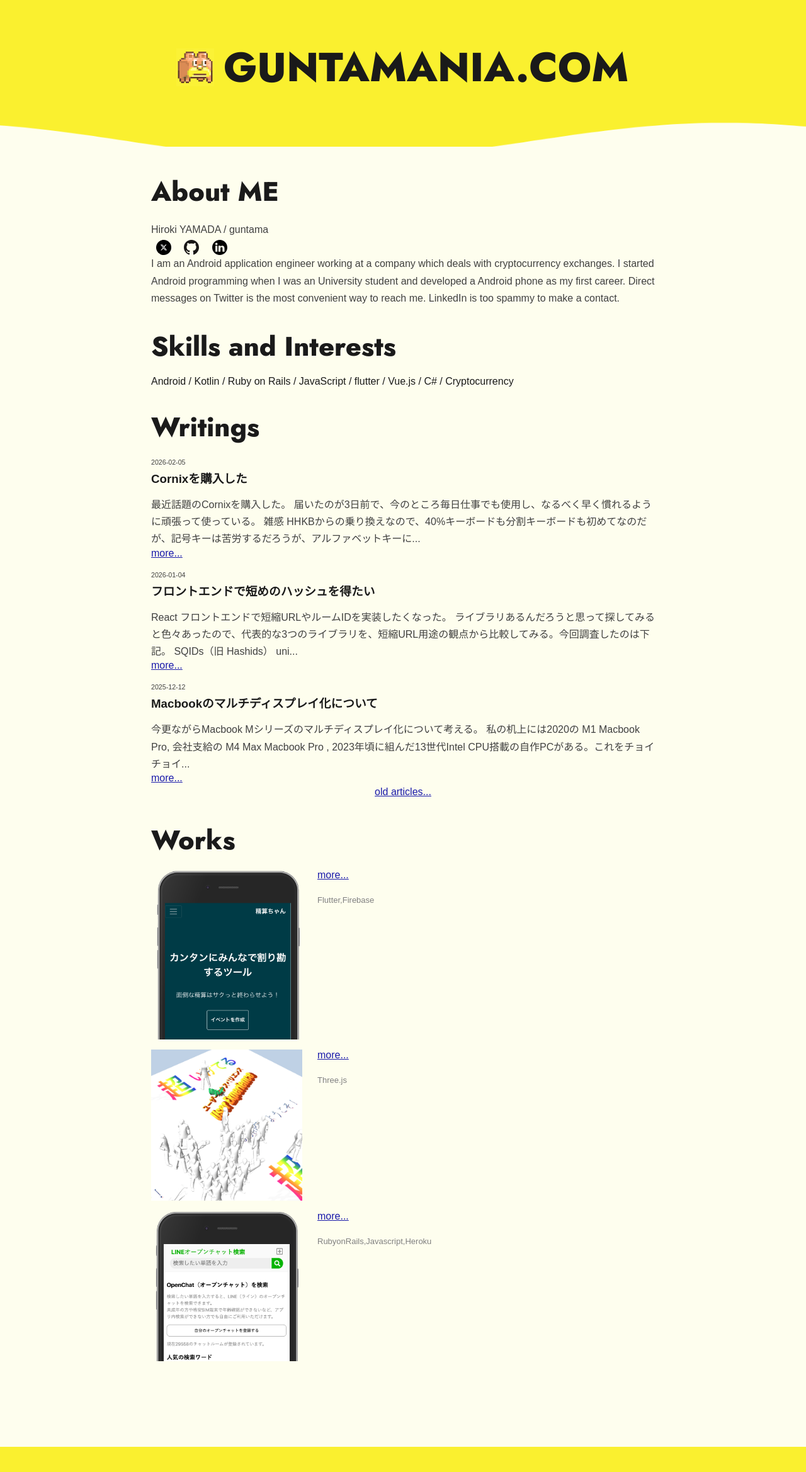
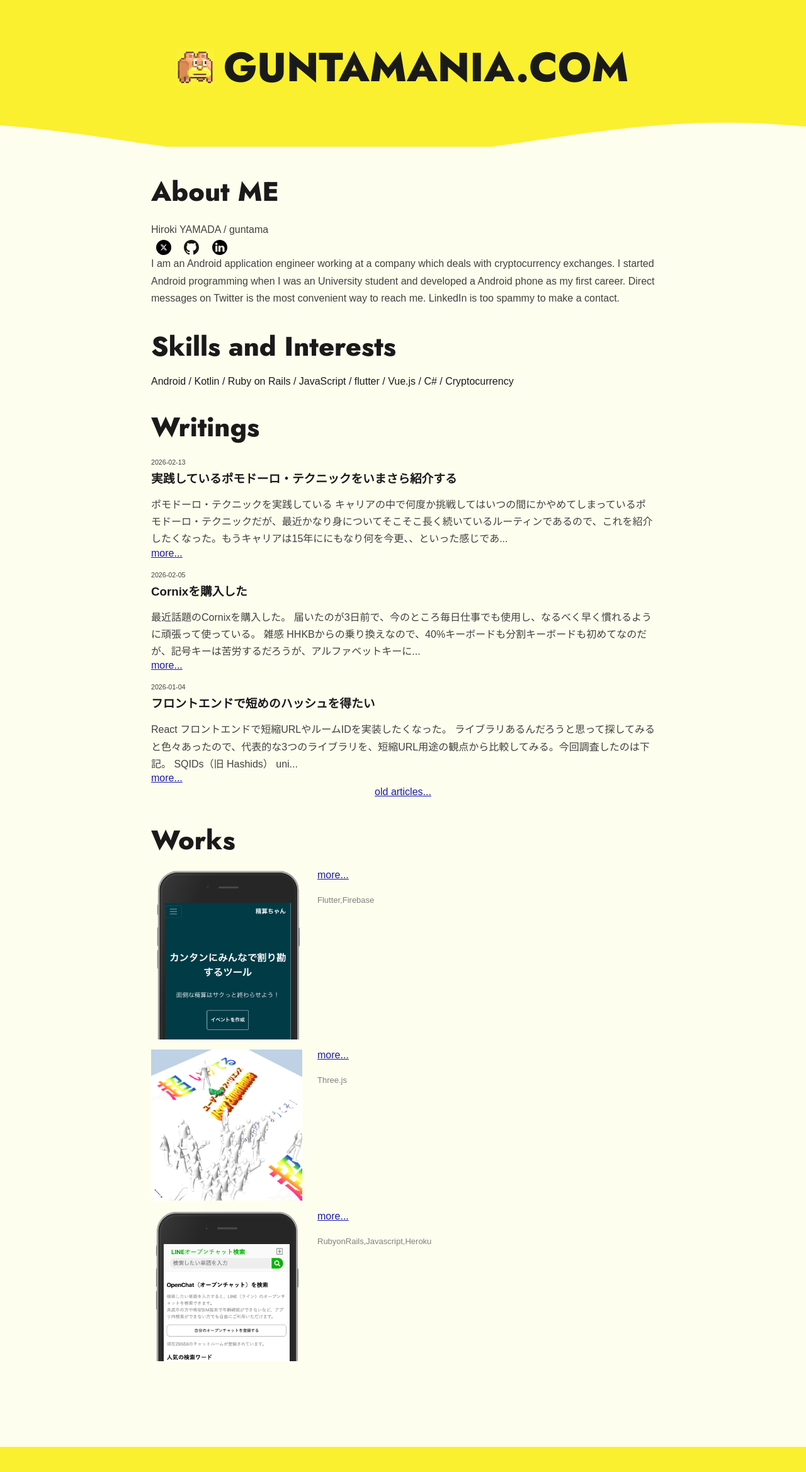
Before and after one commit to guntamania/guntamania.github.io, a Jekyll site: the page built from index.markdown, in a window 1280 px wide. Shown: the whole page at 63% size. Built offline with Jekyll 4.4.1, drawn with Linux system fonts in a browser that asks for light colours; some of the changed lines change nothing that is shown.

Commit message:
2026-02-15 added and update layouts

````diff
--- /dev/null
+++ b/_posts/2026-02-14-pomodoro.md
@@ -0,0 +1,119 @@
+---
+layout: post
+title: 実践しているポモドーロ・テクニックをいまさら紹介する
+date:  2026-02-14 7:20:00 +0900
+categories: blog
+---
+
+
+## ポモドーロ・テクニックを実践している
+
+キャリアの中で何度か挑戦してはいつの間にかやめてしまっているポモドーロ・テクニックだが、最近かなり身についてそこそこ長く続いているルーティンであるので、これを紹介したくなった。もうキャリアは15年ににもなり何を今更、、といった感じであるが、仕事術なんてなんぼあってもええですからね。
+
+## ポモドーロ・テクニックとは
+
+そもそもポモドーロ・テクニックは、1980年代にイタリア人のフランチェスコ・シリロ（Francesco Cirillo）によって考案された時間管理術だ。「ポモドーロ」はイタリア語で「トマト」を意味し、シリロが大学生時代に使っていたトマト型のキッチンタイマーに由来する。当時、勉強中に時間を無駄にしていることに気づいた彼は、キッチンタイマーで時間を区切ることで集中力を高める方法を編み出した。この手法は2009年に著書『The Pomodoro Technique』として出版され、世界中に広まった[^1]。
+
+このテクニックの最大の長所はそのシンプルさにある。25分間の作業と5分間の休憩を1セット（＝1ポモドーロ）とし、これを繰り返すだけだ。キッチンタイマーさえあればすぐに実践できてしまう（もっとも今は専用アプリや専用タイマーも数多くあるが[^10]。4ポモドーロ（約2時間）ごとに15〜30分の長い休憩を取る。[^1]。
+
+[^1]: [ポモドーロ・テクニック - Wikipedia](https://ja.wikipedia.org/wiki/%E3%83%9D%E3%83%A2%E3%83%89%E3%83%BC%E3%83%AD%E3%83%BB%E3%83%86%E3%82%AF%E3%83%8B%E3%83%83%E3%82%AF)
+[^10]: 私が使用しているのは [Goodtime](https://play.google.com/store/apps/details?id=com.apps.adrcotfas.goodtime&pcampaignid=web_share), [こういったハードウェア](https://amzn.asia/d/02U2EeBz) もあるようだ
+
+## 一般的なメリットと私見
+
+### メリット
+
+ポモドーロ・テクニックの代表的なメリットは、**作業への取りかかりやすさ**だ。なかなか作業に集中できないという経験は誰にでもある。これを乗り越えるには「とにかくまず作業を始める」ことが有効だとされる。いわゆる「作業興奮」で、まるで慣性の法則のように、一度動き出せば勢いがつく脳の仕組みを利用するのだ。しかし当然、その第一歩がなかなか踏み出せないから集中できないのである。ポモドーロ・テクニックはこの第一歩を「まずは25分間だけ集中しよう」というハードルの低さに置き換えてくれる。マラソンのときに「次の電柱までとりあえず走ろう」と考えるのとよく似ている。25分終われば休憩すればいい。そう思えるからこそ、とりかかれるのだ。
+
+加えて、時間を区切ることで**タスクにどれくらいの時間がかかるか自覚できる**ようになる。ポモドーロを重ねるうちに自分の作業速度を把握でき、見積もりの精度が上がっていく[^2]。
+
+また、集中中は外部からの割り込み（メールや電話）と内部の誘惑（SNSを見たい衝動など）の両方に対処しやすくなる。シリロは特に「内的要因」への対処として、25分という短い目標設定の効果を強調している[^2]。
+
+[^2]: [生産性がグングン上がる！「ポモドーロ・テクニック」って知ってる？ - リクナビNEXTジャーナル](https://next.rikunabi.com/journal/20161026_m1/)
+
+
+### 私見
+
+私はオリジナルのペースどおり、25分の作業と5分の休憩を繰り返していて下記のようなメリットを感じている
+
+**時間割ベースで休憩が入る。** 通常のワークフローでは、タスクが終わったら一呼吸入れたくなる。しかしこれだと、タスク完了の満足感に浸ってしまい、次のタスクに取りかかるまでにダラダラと時間を使いがちだ。一方で時間で区切ると、タスクの途中で休憩が入る。これは一見デメリットに感じるが、むしろ時間で区切るほうがタスク間の無秩序な休憩を防ぎ、次のタスクへのコンテキストスイッチを軽くしてくれる。
+
+**ポモドーロごとにメッセージ確認する習慣がつく。** 集中しているとメッセージ確認はついつい怠りがちだ。フロー状態を必要とする各種作業と常に割り込まれるメッセージアプリは極めて相性が悪いためだ。集中時間開始時にメッセージ確認する習慣を身につけることで、できるだけコミュニケーションを怠らないようにすることができる。
+
+**細かいスプリントで自分のベロシティを測れる。** ポモドーロごとに自分の作業を振り返ることができる。自分がやっている作業が本当に今やるべきなのか、そのやり方しかないのかを確認できる。よくあることだが、ミーティングの参加案内メッセージを書いていると25分まるまる使ってたなんてこともある。こういうかけた時間と成果が比例しないものはとっとと終わらせるべきなのだ。
+
+## 反論：フロー状態の中断
+
+一方で、25分で強制的に区切ることへの批判も根強い。特にプログラミングの文脈で指摘されるのが、**フロー状態（深い集中状態）への悪影響**だ。
+
+プログラマーがコードの全体像を頭に読み込み、変数のスコープやスタックトレースを把握するには10〜20分のウォームアップが必要とされる。25分のポモドーロでは、ようやくフローに入りかけたところでタイマーが鳴り、5分の休憩で頭の中のコンテキストが消えてしまう。次のポモドーロの最初の5〜10分は、前回の状態を思い出すだけで終わってしまう。実質的な作業時間は大幅に減ってしまうのだ[^3]。
+
+Redditのr/productivityやr/programmingでも、この問題はたびたび議論されている。「25分のタイマーが鳴るたびにマネージャーに割り込まれるのと同じだ」「タスク切り替えには23分のリカバリ時間がかかるという研究もある。5分の休憩のために23分を失うのは割に合わない」といった声がある[^4][^5]。
+
+こうした批判から、50分作業／10分休憩や、90分作業／20分休憩といったより長いサイクルを採用する人もいる。フローに入ったら時計を無視して自然な切れ目で休憩を取る「Flowtime Technique」という代替手法も生まれている[^6]。
+
+[^3]: [The Pomodoro Technique for Coders - Super Productivity](https://super-productivity.com/blog/pomodoro-technique-for-coders/)
+[^4]: [Pomodoro vs. Time Blocking: The Definitive Reddit Verdict](https://analogandalgorithm.com/pomodoro-vs-time-blocking-the-definitive-reddit-verdict/)
+[^5]: [Ask HN: Is pomodoro technique effective for programmers? - Hacker News](https://news.ycombinator.com/item?id=12387106)
+[^6]: [How to use the Flowtime Technique - Zapier](https://zapier.com/blog/flowtime-technique/)
+
+## それでも25分でいいのか
+
+上記のデメリットは確かにあり、25分はやや短いのではないかという反論は確かにある。しかし私がそれでも25分を守っているのには下記のような理由がある。
+
+**最初の一歩が軽い**
+25分の作業時間というのは極めて短くあっという間に終わる。これを経験的に知っているからこそ最初の一歩を軽く踏み出せることができる。これを90分作業にしてしまうとなかなか踏み出せなくなってしまう。何もしていない状態からの90分はとてつもなく心理的な負荷が大きいのだ。
+
+**会議・ミーティングとの相性**
+我々は一人で仕事しているのではなく、チーム内あるいはチーム外とのやりとりは不可欠である。そのため一時間ごとにミーティングが入ることも少なくない。このとき、90分間の連続した作業時間はなかなかとれないものである。25分であれば会議の合間にとりあえず1単位、あるいは一時間あれば2単位とることができる。この取り回しの良さがオリジナルのポモドーロ・テクニックの良いところである
+
+**コミュニケーションのリードタイム**
+各種コミュニケーションツールの確認ペースとしてもちょうどいいと感じる。非同期のメッセージングであっても30分以内のレスポンスはチームワークでは重要だ。よくプログラマの仕事術で「通知は切れ」「なるべくメッセージ確認の頻度を減らせ」[^7] といったものがあるが、この考え方は古く、Brilliant Jerk [^8] になりかねない。連絡の即レスは現代の信用を積み上げるのに最も効率的な方法の一つだ[^9]。
+
+[^7]: [メールは「即レス」しないほうがい - DIAMOND online](https://diamond.jp/articles/-/157316)
+[^8]: [ブリリアント・ジャーク - Wikipedia](https://ja.wikipedia.org/wiki/%E3%83%96%E3%83%AA%E3%83%AA%E3%82%A2%E3%83%B3%E3%83%88%E3%83%BB%E3%82%B8%E3%83%A3%E3%83%BC%E3%82%AF)
+[^9]: [高単価のフリーランス案件で仕事するときに意識していたこと](https://note.com/katsumanarisawa/n/n52910f74377a)
+
+## 実践
+
+ポモドーロ・テクニックはGTD（Getting Things Done）とも相性がいい。GTDは平たく言えばTodoリストの実践だ。
+
+ポモドーロ・テクニックで重要なのはTodoリストを絶やさないことだ。ポモドーロ中の25分間はTodoリストを消化していくことだけに集中するのだ。
+
+私は無印良品の縦長のメモ帳にTodoリストを書き溜めている。よくあるのが、一部のみ完了したが連絡待ちなどで全ては完了できなかった、という状態だ。GTDで重要なのは「物事を完了させた」という達成感を得ることである。そのため、粒度は細かくていいので、どんどん子タスク化していく。イメージとしてはマインドマップのようなTodoリストだ。終わったところに二重線を引いていく。こうすることで達成感を得つつ、ペンディング状態のタスクも表現できる。
+
+![Todoリスト](/assets/image/20260215_073342.jpg)
+
+ポモドーロの休憩時間はこのTodoリストを見直す絶好のタイミングでもある。25分ごとに「次に何をやるか」を意識的に選び直すことで、優先度の低い作業にずるずると時間を使うことを防げるのだ。
+
+### ルーティン
+
+以下が私の具体的なポモドーロ・テクニックの実践である。
+
+``` text
+1. ポモドーロ25分スタート
+2. Slackを確認する。
+    - このときすぐには返信しない
+    - 何らかのアクションが必要なものはすべて「後で」フラグをつけておく
+3. Slack返信
+    - 「あとで」フラグのものを処理していく
+    - 調査が必要なものは手元のTodoリストに書き溜め、フラグを消去していく
+4. Todoリストを消化していく
+5. 時間がきたら作業中断
+```
+
+メッセージアプリと眼の前のTodoリストに集中するのがポイントだ。TODOリストが不完全な場合、「集中タイムが始まったが、なにしていいかわからない」という失敗に陥りがちだ。なんとなくやることはあっても、作業へ落とし込めてない状態である。これには、TODOリストに「〇〇のアイデア出し」のような具体性の欠けた項目しかない、という状態も含まれる。
+
+こういった場合は次の集中タイムはTODOリストのブラッシュアップに時間を使おう。やることが明確になってないと、ただただ時間を溶かしてしまう結果になるだろう。
+
+## このプラクティスが向いてない人
+
+ところで、これは私のような仕事環境であればフィットするだろうが、もちろん向いてない仕事環境の方々もいることは認めなければならない。
+
+例えば、勉強や自サービス開発中のエンジニア、研究者などはそれにあたるだろう。他人とのコミュニケーションを避け、できるかぎり集中したいクリエイターの方々もあまり向いてないかもしれない。
+
+これは私のような職業プログラマ、特に常に誰かとの調整にさらされているような職種の方にフィットするプラクティスである。
+
+## まとめ
+
+リモートワークだとある程度規律した状態を自分の努力で作り上げる必要が出てくる。一方でミーティングやチャットでのコミュニケーションの重要性は増す一方だ。そういったユースケースとポモドーロ・テクニックは非常に相性がいいと最近感じている。ぜひ実践していただきたい。
--- a/assets/css/style.scss
+++ b/assets/css/style.scss
@@ -167,10 +167,11 @@ li {
     pre {
         margin: 20px;
         font-size: 10pt;
+        overflow-x: auto;
     }
     p {
-        padding-top: 12px;
-        padding-bottom: 12px;
+        padding-top: 4px;
+        padding-bottom: 4px;
     }
     blockquote {
         font-size: 10pt;
@@ -188,6 +189,18 @@ li {
         li {
             list-style: decimal;
         }
+    }
+
+    img {
+        max-width: 100%;
+        height: auto;
+        display: block;
+        margin: 12px auto;
+    }
+
+    .footnotes {
+        font-size: 9pt;
+        color: $secondary;
     }
 
     padding-bottom: 8px;
@@ -208,6 +221,8 @@ li {
 .title-text {
     flex-grow: 1; // 残りのスペースを埋める
     text-align: left; // テキストを左揃えにする
+    min-width: 0; // flex子要素のオーバーフローを防止
+    overflow: hidden;
 }
 
 .list-item-img {
@@ -281,6 +296,10 @@ img {
         margin-bottom: 16px;
     }
 
+    .post-body img {
+        max-width: 80%;
+    }
+
     .profile-image {
         width: 60px; // 画像の固定幅を指定 (必要に応じて調整)
     }
````
Also changed, not shown: assets/image/20260215_073342.jpg (added).
